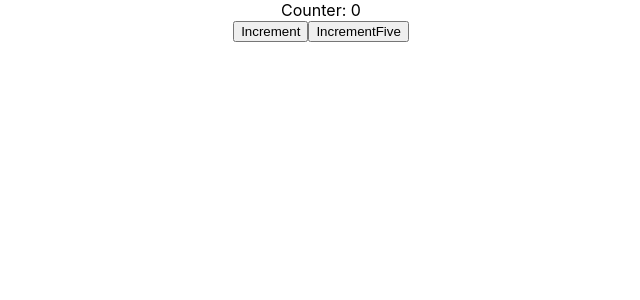
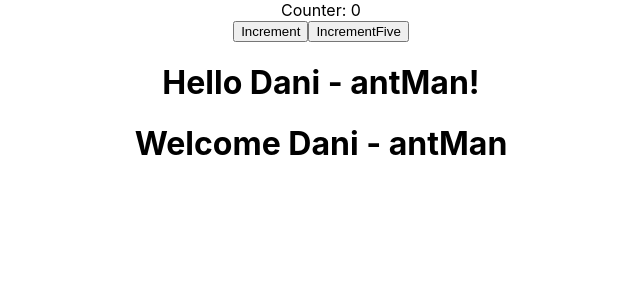
Before and after one commit to bavShehata/brushing-on-react, a React (Create React App) app in the folder hello-world/: page / in a window 1280 px wide. Shown: the top 300 px of the page, without its empty margins (319-959 px from the left). Built offline with nearby package versions, Linux system fonts and the light colour scheme.

Commit message:
destructuring props and state

```diff
--- a/hello-world/src/App.js
+++ b/hello-world/src/App.js
@@ -22,6 +22,8 @@ function App() {
       <Welcome name="Dani" />
       <Welcome name="Mary" />
       <Hello /> */}
+      <Greet name="Dani" superHero="antMan" />
+      <Welcome name="Dani" superHero="antMan" />
     </div>
   );
 }
--- a/hello-world/src/components/Greet.js
+++ b/hello-world/src/components/Greet.js
@@ -1,9 +1,12 @@
 import React, { Fragment } from "react";
 
 const Greet = (props) => {
+  const { name, superHero } = props;
   return (
     <>
-      <h1>Hello {props.name}!</h1>
+      <h1>
+        Hello {name} - {superHero}!
+      </h1>
       {props.children}
     </>
   );
--- a/hello-world/src/components/Welcome.js
+++ b/hello-world/src/components/Welcome.js
@@ -1,12 +1,17 @@
 import React, { Component } from "react";
 
 class Welcome extends Component {
-  render = () => (
-    <>
-      <h1>Welcome {this.props.name}</h1>
-      {this.props.children}
-    </>
-  );
+  render = () => {
+    const { name, superHero } = this.props;
+    return (
+      <>
+        <h1>
+          Welcome {name} - {superHero}
+        </h1>
+        {this.props.children}
+      </>
+    );
+  };
 }
 
 export default Welcome;
```
